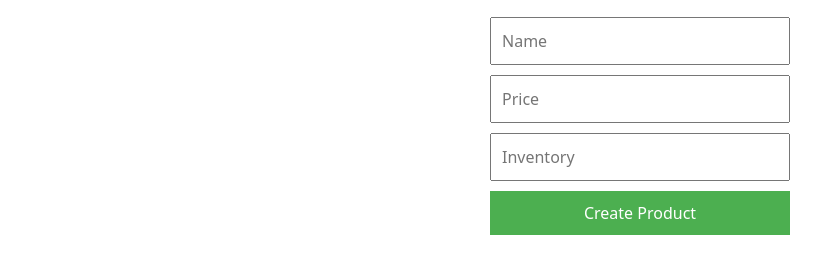
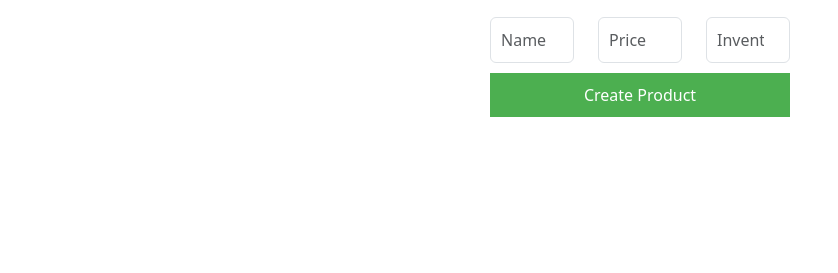
Before and after one commit to CamiloMadrigal12/iudigital, a plain HTML site: page newproduct.html in a window 1280 px wide. Shown: the part 267-540 px from the top of the page, without its empty margins (0-838 px from the left). Drawn offline with nearby package versions, Linux system fonts and the light colour scheme.

Commit message:
cambio new product

```diff
--- a/newproduct.html
+++ b/newproduct.html
@@ -32,10 +32,19 @@
       </div>
 
       <div class="form-container">
+        <div class="row">
+            <div class="col">
+              <input type="text" class="form-control" placeholder="Name" aria-label="Name" required>
+            </div>
+            <div class="col">
+              <input type="number" class="form-control" placeholder="Price" step="0.01" min="0" aria-label="Price"  required>
+            </div>
+            <div class="col">
+                <input type="number" class="form-control" placeholder="Inventory" step="0.01" min="0" requerid aria-label="Inventory"  required>
+              </div>
+          </div>
         <form action="submit_new_product.php" method="post">
-          <input type="text" name="name" placeholder="Name" required>
-          <input type="number" name="price" placeholder="Price" step="0.01" min="0" required>
-          <input type="number" name="inventory" placeholder="Inventory" min="0" required>
+
           <input type="submit" value="Create Product">
         </form>
       </div>
```
